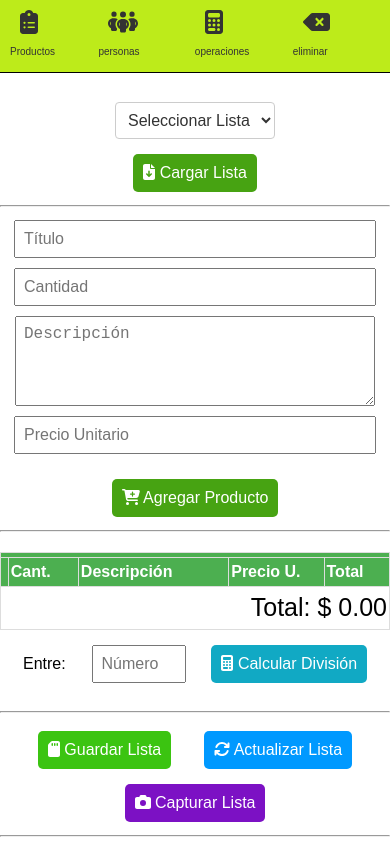
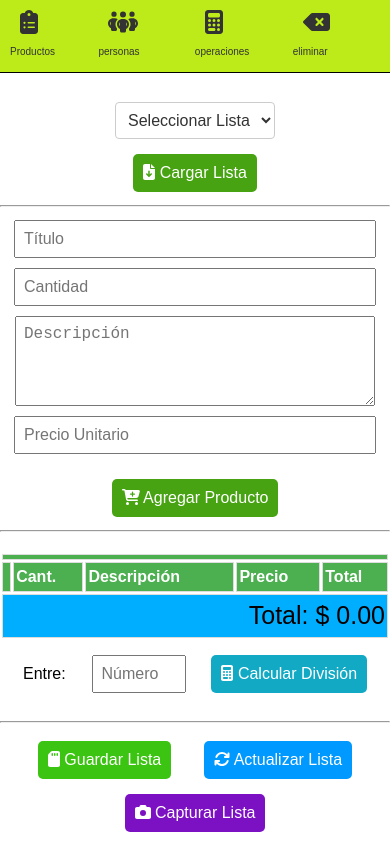
Before and after one commit to ingeabraham23/gastodeldia, a React (Vite) app: page / in a window 390 px wide. Shown: the top 843 px of the page. Built offline with nearby package versions, Linux system fonts and the light colour scheme.

Commit message:
tamaños en celdas

```diff
--- a/src/components/Lista.css
+++ b/src/components/Lista.css
@@ -152,26 +152,57 @@
     background-color: grey;
   }
 
-  td:nth-child(1) {
+  .tabla-productos{
+    border-collapse: separate;
+  }
+
+  .tabla-productos td:nth-child(1) {
     /* Estilos para la primera columna */
     width: 5%;
     font-size: 10px;
+    background-color: rgb(138, 138, 138);
   }
 
-  td:nth-child(2) {
+  .tabla-productos td:nth-child(2) {
     /* Estilos para la segunda columna */
     width: 10%;
+    font-size: 12px;
   }
-  td:nth-child(3) {
+  .tabla-productos td:nth-child(3) {
     /* Estilos para la segunda columna */
-    width: 45px;
+    width: 51px;
+    font-size: 12px;
   }
-  td:nth-child(4) {
+  .tabla-productos td:nth-child(4) {
     /* Estilos para la segunda columna */
-    width: 20%;
+    width: 17%;
+    font-size: 12px;
   }
-  td:nth-child(5) {
+  .tabla-productos td:nth-child(5) {
     /* Estilos para la segunda columna */
-    width: 20%;
+    width: 17%;
+    font-size: 12px;
+  }
+
+  .lista-personas{
+    border-collapse: separate;
+  }
+
+  .lista-personas td:nth-child(1) {
+    /* Estilos para la primera columna */
+    width: 5%;
+    font-size: 10px;
+    text-align: center;
+  }
+
+
+
+  .lista-personas td:nth-child(2) {
+    /* Estilos para la segunda columna */
+    width: 70%;
+  }
+  .lista-personas td:nth-child(3) {
+    /* Estilos para la segunda columna */
+    width: 25px;
   }
 }
--- a/src/components/Lista.jsx
+++ b/src/components/Lista.jsx
@@ -260,7 +260,7 @@ const ProductList = () => {
         </button>
       </div>
       <hr></hr>
-      <table ref={tablaRef}>
+      <table ref={tablaRef} className="tabla-productos">
         <thead>
           <tr>
             <th colSpan={5} style={{ textAlign: "center" }}>
@@ -271,7 +271,7 @@ const ProductList = () => {
             <th></th>
             <th>Cant.</th>
             <th>Descripción</th>
-            <th>Precio U.</th>
+            <th>Precio</th>
             <th>Total</th>
           </tr>
         </thead>
@@ -286,7 +286,7 @@ const ProductList = () => {
             </tr>
           ))}
           <tr>
-            <td colSpan={5} style={{ textAlign: "right", fontSize: "25px" }}>
+            <td colSpan={5} style={{ textAlign: "right", fontSize: "25px", backgroundColor: "#00AEFF"}}>
               Total: $ {formatNumberWithCommas(getTotalSum())}
             </td>
           </tr>
--- a/src/components/ListaDePersonas.jsx
+++ b/src/components/ListaDePersonas.jsx
@@ -214,7 +214,7 @@ const PersonList = () => {
         </button>
       </div>
       <hr></hr>
-      <table ref={tablaRef}>
+      <table ref={tablaRef} className="lista-personas">
         <thead>
           <tr>
             <th colSpan={5} style={{ textAlign: "center" }}>
@@ -236,7 +236,7 @@ const PersonList = () => {
             </tr>
           ))}
           <tr>
-            <td colSpan={5} style={{ textAlign: "right", fontSize: "25px" }}>
+            <td colSpan={5} style={{ textAlign: "right", fontSize: "25px", backgroundColor: "#00AEFF" }}>
               Total: $ {formatNumberWithCommas(getTotalSum().toFixed(2))}
             </td>
           </tr>
--- a/src/components/Operaciones.css
+++ b/src/components/Operaciones.css
@@ -62,16 +62,18 @@
         justify-content: space-evenly;
     }
 
-    td:nth-child(1) {
+    .tabla-operaciones td:nth-child(1) {
       /* Estilos para la segunda columna */
-      width: 10%;
+      width: 5%;
+      font-size: 10px;
+      text-align: center;
     }
-    td:nth-child(2) {
+    .tabla-operaciones td:nth-child(2) {
       /* Estilos para la segunda columna */
       width: 70%;
     }
-    td:nth-child(3) {
+    .tabla-operaciones td:nth-child(3) {
       /* Estilos para la segunda columna */
-      width: 20%;
+      width: 25%;
     }
   }
--- a/src/components/Operaciones.jsx
+++ b/src/components/Operaciones.jsx
@@ -232,7 +232,7 @@ const Operaciones = () => {
         </div>
       </div>
       <hr />
-      <table ref={tablaRef}>
+      <table ref={tablaRef} className="tabla-operaciones">
         <thead>
           <tr>
             <th colSpan={3} style={{textAlign: "center"}}>{tituloOperacion}</th>
@@ -256,7 +256,7 @@ const Operaciones = () => {
           ))}
 
           <tr>
-            <td colSpan={3} style={{ textAlign: "right", fontSize: "30px", backgroundColor: " #00AEFF" }}>
+            <td colSpan={3} style={{ textAlign: "right", fontSize: "30px", backgroundColor: "#00AEFF" }}>
               Total: $ {formatNumberWithCommas( total.toFixed(2))}
             </td>
           </tr>
```
